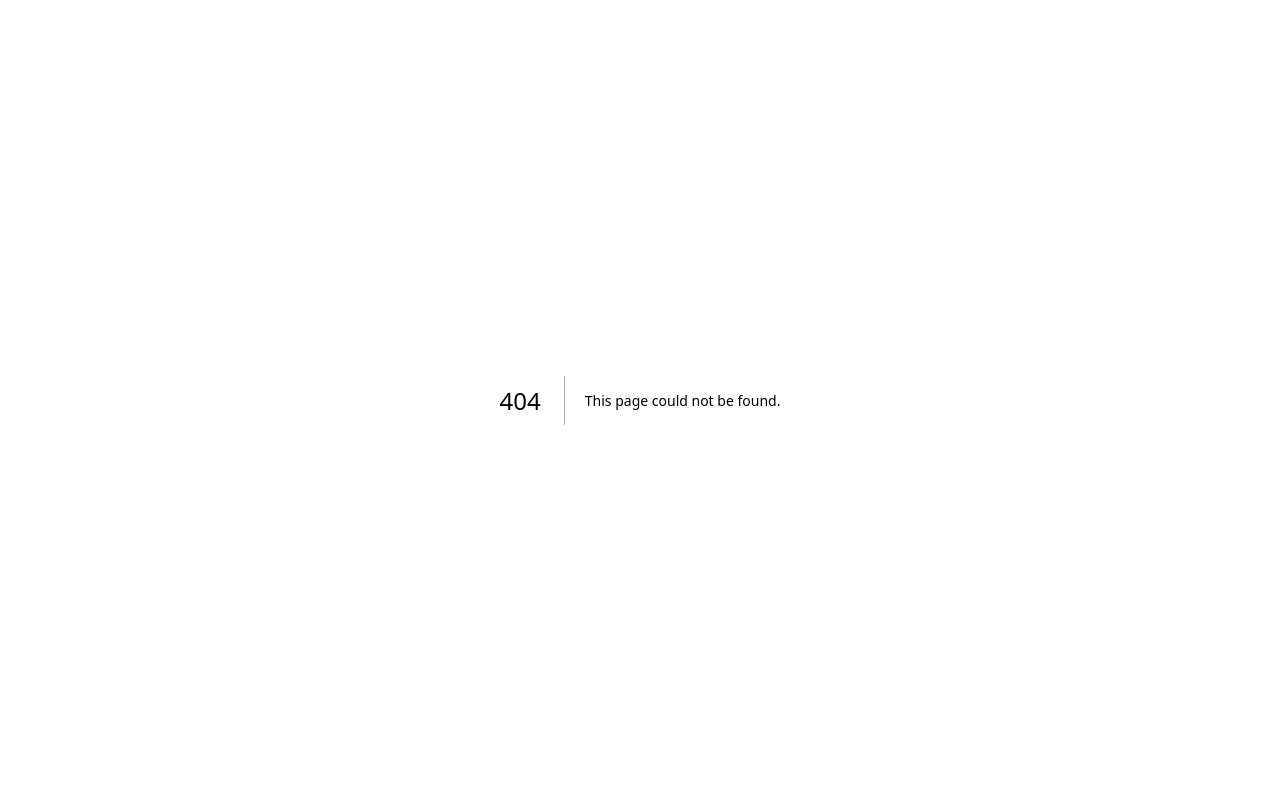
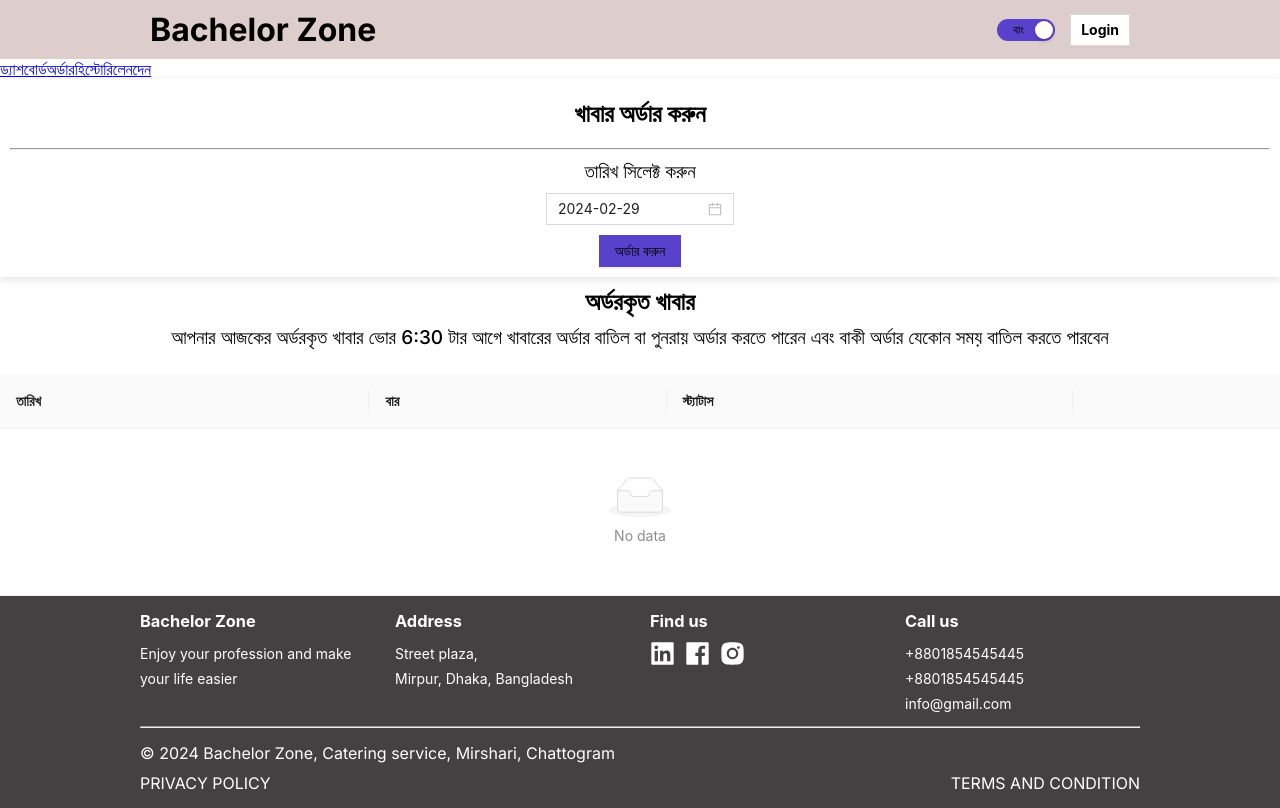
Before and after one commit to MainUddin1223/bachelor-zone-client, a Next.js app: page /dashboard/orders in a window 1280 px wide. Before the commit this address had no page. Built offline with nearby package versions, Linux system fonts and the light colour scheme.

Commit message:
navbar impl

```diff
--- /dev/null
+++ b/src/app/dashboard/orders/page.tsx
@@ -0,0 +1,16 @@
+'use client';
+
+import UpcomingMeals from '@/components/Dashboard/Meals/Meals';
+import Order from '@/components/Dashboard/Order/Order';
+import DashboardLayout from '@/components/DashboardLayout/DashboardLayout';
+
+const page = () => {
+	return (
+		<DashboardLayout>
+			<Order />
+			<UpcomingMeals />
+		</DashboardLayout>
+	);
+};
+
+export default page;
--- /dev/null
+++ b/src/components/Dashboard/NavBar/NavBar.tsx
@@ -0,0 +1,27 @@
+'use client';
+
+import { useAppSelector } from '@/redux/hooks';
+import Link from 'next/link';
+
+const NavBar = () => {
+	const { basicData } = useAppSelector((state) => state.basicSlice);
+	const getLang = basicData.lang;
+	return (
+		<div>
+			<Link href={'/dashboard'}>
+				{getLang === 'বাং' ? 'ড্যাশবোর্ড' : 'Dashboard'}
+			</Link>
+			<Link href={'/dashboard/orders'}>
+				{getLang === 'বাং' ? 'অর্ডার' : 'Orders'}
+			</Link>
+			<Link href={'/dashboard/history'}>
+				{getLang === 'বাং' ? 'হিস্টোরি' : 'History'}
+			</Link>
+			<Link href={'/dashboard/transaction'}>
+				{getLang === 'বাং' ? 'লেনদেন' : 'Transaction'}
+			</Link>
+		</div>
+	);
+};
+
+export default NavBar;
--- /dev/null
+++ b/src/components/DashboardLayout/DashboardLayout.tsx
@@ -0,0 +1,22 @@
+'use client';
+
+import { getAuthInfo } from '@/utils/jwt';
+import { useRouter } from 'next/navigation';
+import { ReactNode, useEffect, useState } from 'react';
+import Loader from '../Loader/Loader';
+import Header from '../header/Header';
+import Footer from '../Footer/Footer';
+import NavBar from '../Dashboard/NavBar/NavBar';
+
+const DashboardLayout = ({ children }: { children: ReactNode }) => {
+	return (
+		<>
+			<Header />
+			<NavBar />
+			{children}
+			<Footer />
+		</>
+	);
+};
+
+export default DashboardLayout;
```
Also changed, not shown: src/app/dashboard/history/page.tsx (added, +12 -0 lines), src/app/dashboard/transaction/page.tsx (added, +13 -0 lines), src/components/Dashboard/Dashboard.tsx (+4 -12 lines), src/components/Dashboard/NavBar/NavBar.module.css (added).
